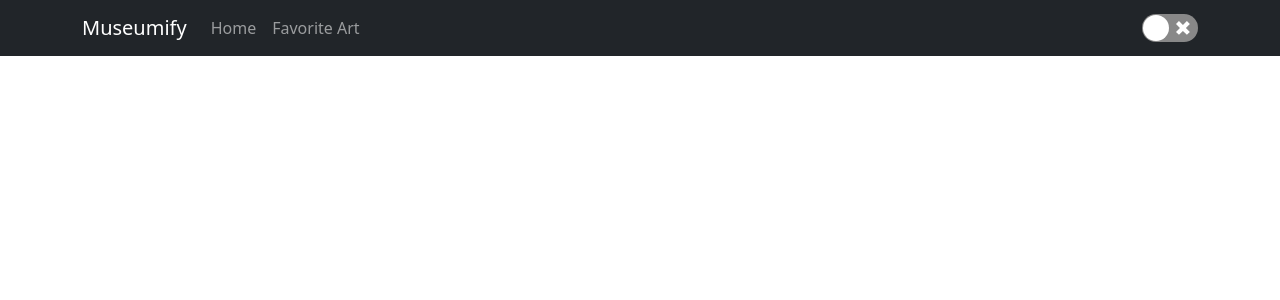
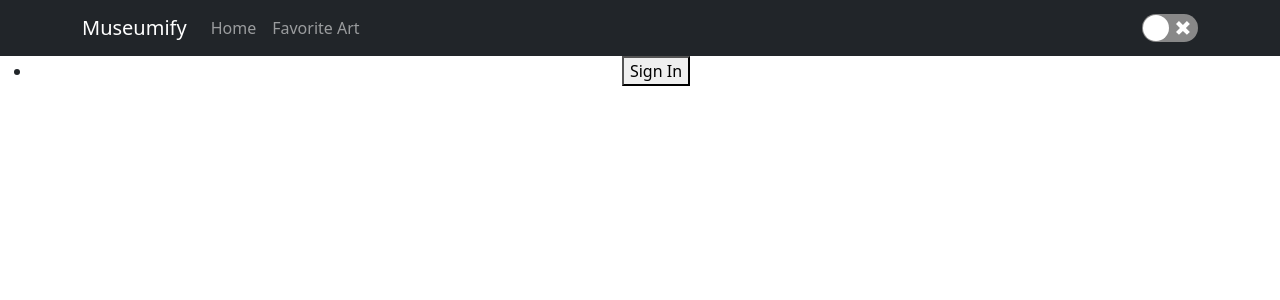
Before and after one commit to Museumify/Museumify_FrontEnd, a React (Create React App) app: page /header in a window 1280 px wide. Shown: the top 300 px of the page. Built offline with nearby package versions, Linux system fonts and the light colour scheme.

Commit message:
login setup done

```diff
--- a/package.json
+++ b/package.json
@@ -3,6 +3,7 @@
   "version": "0.1.0",
   "private": true,
   "dependencies": {
+    "@auth0/auth0-react": "^2.2.0",
     "@testing-library/jest-dom": "^5.17.0",
     "@testing-library/react": "^13.4.0",
     "@testing-library/user-event": "^13.5.0",
--- a/src/App.js
+++ b/src/App.js
@@ -4,7 +4,7 @@ import Home from './components/home/Home';
 import NavBarList from './components/navCompnent/NavBarList';
 import FavoriteArt from './components/favoriteArt/FavoriteArt';
 import { createContext, useState } from 'react';
-
+import Header from './components/Header';
 export const ThemeContext= createContext(null);
 
 function App() {
@@ -19,7 +19,9 @@ function App() {
       <Routes>
         <Route path="/" element={<Home/>} />
         <Route path="/favorite" element={<FavoriteArt/>} />
+        <Route path="/header" element={<Header />} />
       </Routes>
+
     </div>
     </ThemeContext.Provider>
   );
--- /dev/null
+++ b/src/components/Header.js
@@ -0,0 +1,21 @@
+import React from "react";
+import LoginButton from "./Login";
+import LogoutButton from "./Logout";
+import Profile from "./screens/Profile";
+
+function Header() {
+  return (
+    <nav>
+      <ul>
+        <li>
+          <LoginButton />
+          <LogoutButton />
+          <Profile />
+
+        </li>
+      </ul>
+    </nav>
+  );
+}
+
+export default Header;
--- /dev/null
+++ b/src/components/Login.js
@@ -0,0 +1,16 @@
+import { useAuth0 } from "@auth0/auth0-react";
+import React from "react";
+
+const LoginButton = () => {
+    const { loginWithRedirect, isAuthenticated } = useAuth0();
+
+    return (
+        !isAuthenticated && (
+            <button onClick={() => loginWithRedirect()}>
+                Sign In
+            </button>
+        )
+    )
+}
+
+export default LoginButton;
--- /dev/null
+++ b/src/components/Logout.js
@@ -0,0 +1,16 @@
+import { useAuth0 } from "@auth0/auth0-react";
+import React from "react";
+
+const LogoutButton = () => {
+    const { logout, isAuthenticated } = useAuth0();
+
+    return (
+        isAuthenticated && (
+            <button onClick={() => logout()}>
+                Sign Out
+            </button>
+        )
+    )
+}
+
+export default LogoutButton;
--- a/src/components/artPieceDetail/ArtPieceDetail.js
+++ b/src/components/artPieceDetail/ArtPieceDetail.js
@@ -29,6 +29,7 @@ function ArtPieceDetail({handleShow,handleClose,show,DetailData,commentHandler,a
         description:DetailData.description,
         place:DetailData.place,
         comment:DetailData.comment
+        //addValue
       }
       console.log(data);
       let response = await fetch(url, {
--- a/src/components/favoriteArt/FavoriteArt.js
+++ b/src/components/favoriteArt/FavoriteArt.js
@@ -2,11 +2,13 @@ import React from 'react'
 import './FavoriteArt.css'
 import { useEffect, useState } from "react";
 import { Card, Button } from "react-bootstrap";
+// import { useAuth0 } from '@auth0/auth0-react';
 
 function FavoriteArt(){
     const [favArt, setFavArt] = useState([]);
+    //const { user, isAuthenticated} = useAuth0();
 
-
+    //<h2>{user.sub}</h2>
 
     async function handleFavArt() {
       const url = `${process.env.REACT_APP_SERVER_URL}/allArts`;
@@ -32,6 +34,8 @@ function FavoriteArt(){
     }, []);
     return(
         <div className="main">
+          {/* {} */}
+{/* const x = Art.filter((obj) => obj.userId === user.sub) */}
         {favArt.map((art, id) => (
 
             <Card key={id} style={{ width: '18rem'}}>
--- /dev/null
+++ b/src/components/screens/Profile.js
@@ -0,0 +1,20 @@
+import { useAuth0 } from '@auth0/auth0-react';
+
+const Profile = () => {
+    const { user, isAuthenticated } = useAuth0();
+
+    return (
+
+        isAuthenticated && (
+            <article className='column'>
+                {user?.picture && <img src={user.picture} alt={user?.name} />}
+                <h2>{user?.name}</h2>
+                <ul>
+                    {Object.keys(user).map((objKey, i) => <li key={i}>{objKey}: {user[objKey]} </li>)}
+                </ul>
+            </article>
+        )
+    )
+}
+
+export default Profile
--- a/src/index.js
+++ b/src/index.js
@@ -1,5 +1,6 @@
 import React from 'react';
 import ReactDOM from 'react-dom/client';
+import { Auth0Provider } from '@auth0/auth0-react';
 import './index.css';
 import App from './App';
 import reportWebVitals from './reportWebVitals';
@@ -9,12 +10,20 @@ const root = ReactDOM.createRoot(document.getElementById('root'));
 root.render(
   <React.StrictMode>
    <BrowserRouter>
-      <App />
+   <Auth0Provider
+
+
+
+   domain={process.env.REACT_APP_AUTH_DOMAIN}
+    clientId={process.env.REACT_APP_AUTH_CLIENT_ID}
+    authorizationParams={{
+      redirect_uri: window.location.origin,
+    }}
+    >
+       <App />
+
+       </Auth0Provider>
     </BrowserRouter>
   </React.StrictMode>
 );
-
-// If you want to start measuring performance in your app, pass a function
-// to log results (for example: reportWebVitals(console.log))
-// or send to an analytics endpoint. Learn more: https://bit.ly/CRA-vitals
 reportWebVitals();
```
Also changed, not shown: 2 other files (tests, documents, lock files or other folders).
